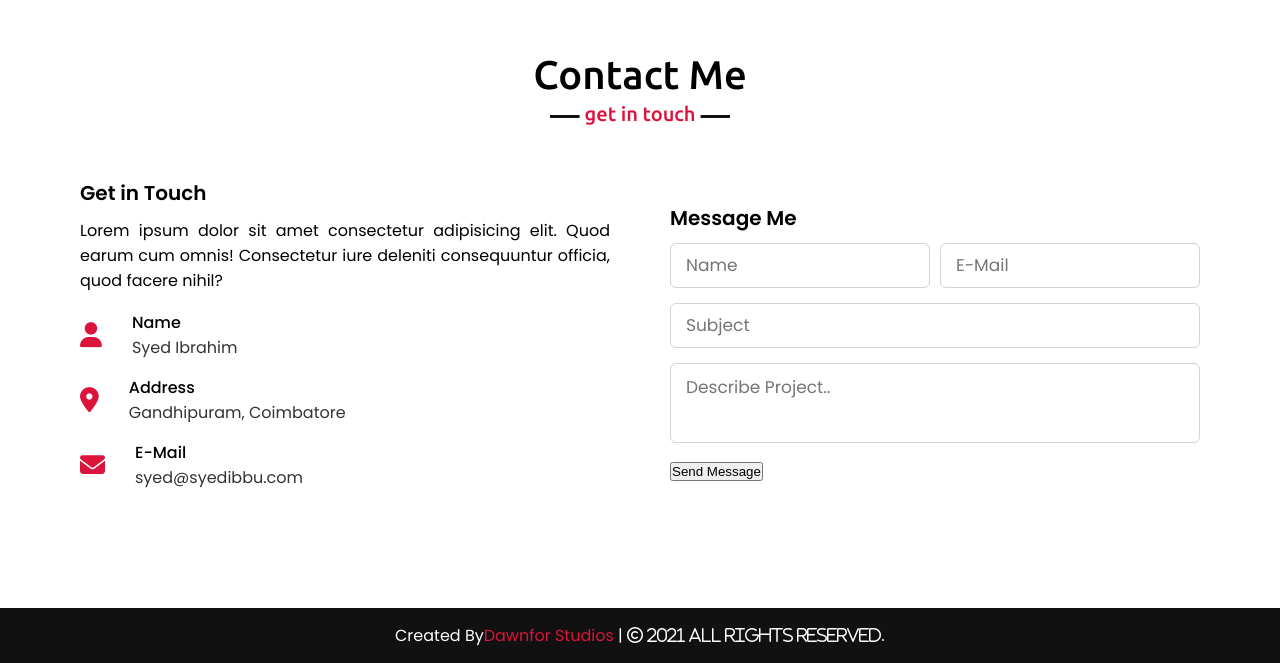
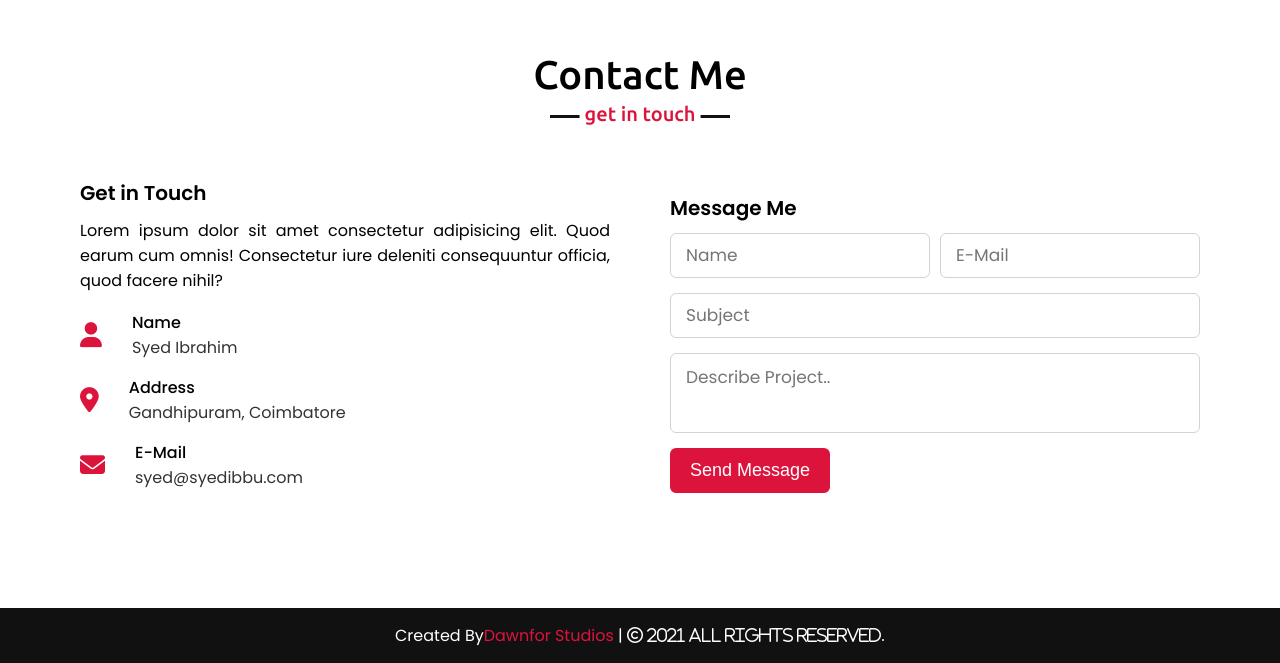
Before and after one commit to syedibbuabbas/syedibbu.com, a plain HTML site: page index.html in a window 1280 px wide. Shown: the part 3487-4150 px from the top of the page. Drawn offline with nearby package versions, Linux system fonts and the light colour scheme.

Commit message:
Fix Button

```diff
--- a/index.html
+++ b/index.html
@@ -242,7 +242,7 @@
                         <div class="field textarea">
                             <textarea cols = "30" rows = "10" placeholder="Describe Project.." required></textarea>
                         </div>
-                        <div class="button">
+                        <div class="button-area">
                             <button type="submit">Send Message</button>
                         </div>
 
```
